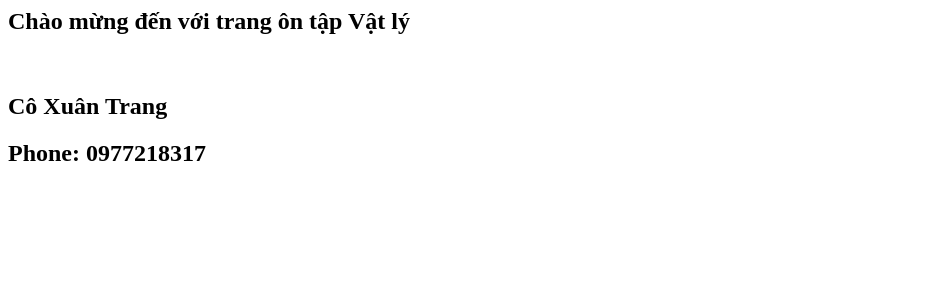
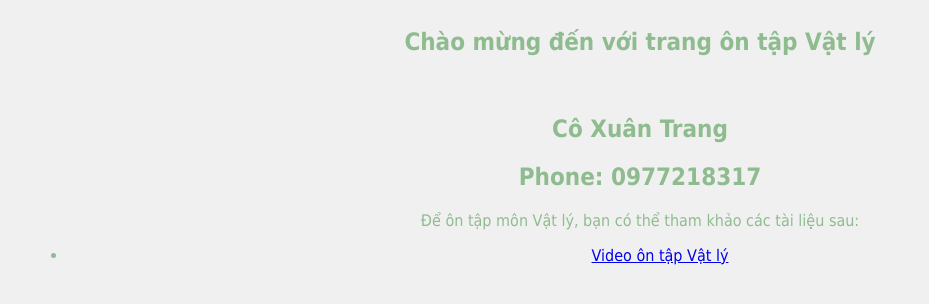
Before and after one commit to VinhXuan-HighSchool/ontapvatly, a plain HTML site: page index.html in a window 1280 px wide. Shown: the whole page, without its empty margins (0-929 px from the left). Drawn offline with Linux system fonts and the light colour scheme.

Commit message:
Cap nhat link vao c4-1

```diff
--- /dev/null
+++ b/css/style.css
@@ -0,0 +1,22 @@
+body {
+    font-family: Tahoma, sans-serif;
+    /* Sử dụng font Tahoma, nếu không có thì dùng sans-serif */
+    text-align: center;
+    /* Canh giữa nội dung */
+    color: #8fbc8f;
+    /* Màu xanh nhạt (LightSeaGreen) */
+    background-color: #f0f0f0;
+    /* Nền xám nhạt */
+    padding: 20px;
+    /* Thêm khoảng cách xung quanh nội dung */
+}
+
+/* Nếu bạn muốn áp dụng cho một phần tử cụ thể thay vì toàn bộ trang, hãy thay thế "body" bằng tên class hoặc id của phần tử đó, ví dụ: */
+
+.my-element {
+    font-family: Tahoma, sans-serif;
+    text-align: center;
+    color: #8fbc8f;
+    background-color: #f0f0f0;
+    padding: 20px;
+}
--- a/index.html
+++ b/index.html
@@ -4,6 +4,7 @@
     <meta charset="UTF-8">
     <meta name="viewport" content="width=device-width, initial-scale=1.0">
     <title>Document</title>
+    <link rel="stylesheet" href="./css/style.css">
 </head>
 
 <body>
@@ -11,6 +12,12 @@
     <br>
     <h2>Cô Xuân Trang</h2>
     <h2>Phone: 0977218317</h2>
+    <p>Để ôn tập môn Vật lý, bạn có thể tham khảo các tài liệu sau:</p>
+    <div>
+        <ul>
+            <li><a href="./c4-1/index.html">Video ôn tập Vật lý</a></li>
+        </ul>
+    </div>
 </body>
 
 </html>
```
